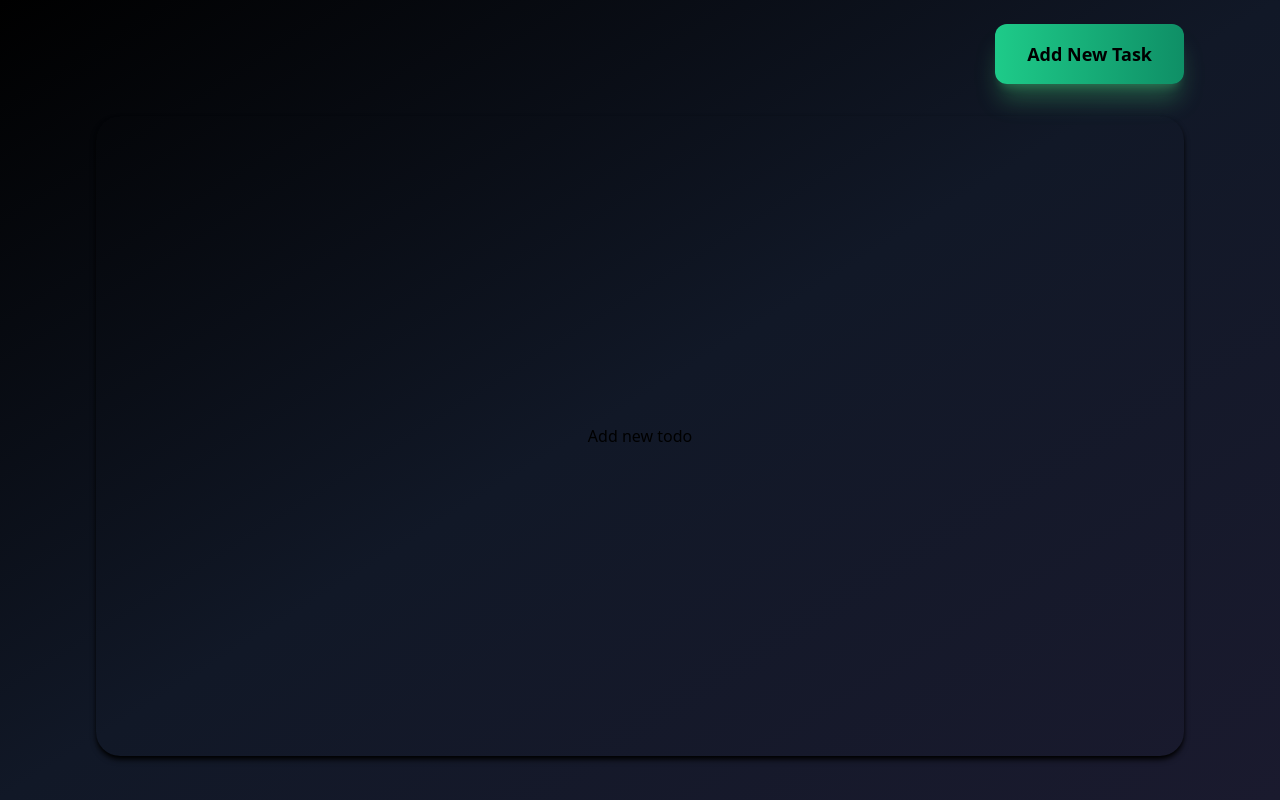
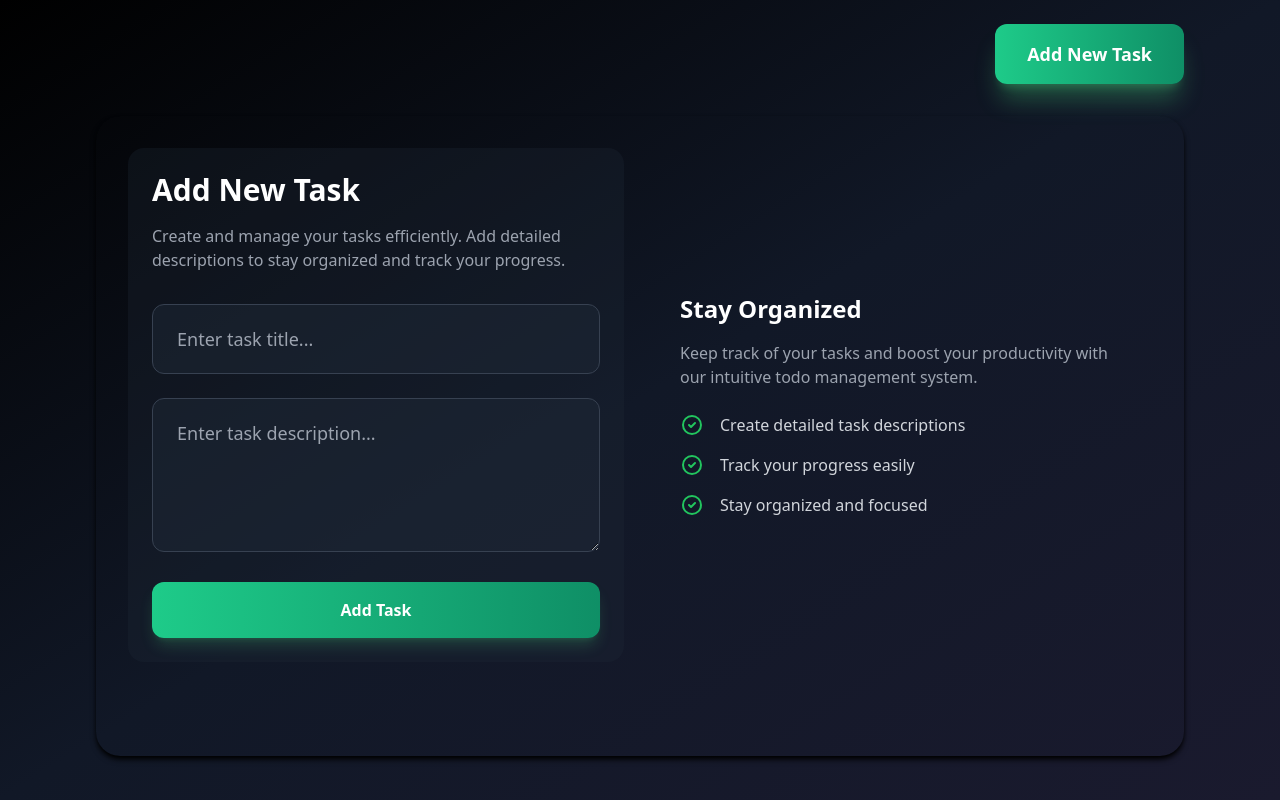
Before and after one commit to Mohotasir/Todo_app_MERN, a Next.js app: page /add_todo in a window 1280 px wide. Built offline with nearby package versions, Linux system fonts and the light colour scheme.

Commit message:
style: design addtodo form and fix: task design in home page

```diff
--- a/app/add_todo/page.jsx
+++ b/app/add_todo/page.jsx
@@ -2,6 +2,58 @@ import React from 'react'
 
 export default function page() {
   return (
-    <div>Add new todo</div>
+    <div>
+      <div className="grid md:grid-cols-2 gap-8 max-w-6xl mx-auto">
+        <div className="p-6 bg-gray-800/30 rounded-2xl">
+          <h2 className="text-3xl font-bold text-white mb-4">Add New Task</h2>
+          <p className="text-gray-400 mb-8">Create and manage your tasks efficiently. Add detailed descriptions to stay organized and track your progress.</p>
+
+          <form className="space-y-6">
+            <input
+              type="text"
+              placeholder="Enter task title..."
+              className="w-full bg-gray-800/50 text-gray-200 px-6 py-5 rounded-xl outline-none border border-gray-700 focus:border-green-500 transition-colors text-lg"
+            />
+            <textarea
+              placeholder="Enter task description..."
+              rows="4"
+              className="w-full bg-gray-800/50 text-gray-200 px-6 py-5 rounded-xl outline-none border border-gray-700 focus:border-green-500 transition-colors text-lg"
+            ></textarea>
+            <button
+              type="submit"
+              className="w-full bg-gradient-to-r from-[#1ecb89] to-[#0f8f66] px-8 py-4 rounded-xl font-semibold text-white hover:opacity-90 transition-opacity shadow-lg shadow-green-400/20"
+            >
+              Add Task
+            </button>
+          </form>
+        </div>
+
+        <div className="flex flex-col justify-center p-6">
+          <h3 className="text-2xl font-bold text-white mb-4">Stay Organized</h3>
+          <p className="text-gray-400 mb-6">Keep track of your tasks and boost your productivity with our intuitive todo management system.</p>
+
+          <div className="space-y-4">
+            <div className="flex items-center gap-4 text-gray-300">
+              <svg xmlns="http://www.w3.org/2000/svg" className="h-6 w-6 text-green-500" fill="none" viewBox="0 0 24 24" stroke="currentColor">
+                <path strokeLinecap="round" strokeLinejoin="round" strokeWidth={2} d="M9 12l2 2 4-4m6 2a9 9 0 11-18 0 9 9 0 0118 0z" />
+              </svg>
+              <span>Create detailed task descriptions</span>
+            </div>
+            <div className="flex items-center gap-4 text-gray-300">
+              <svg xmlns="http://www.w3.org/2000/svg" className="h-6 w-6 text-green-500" fill="none" viewBox="0 0 24 24" stroke="currentColor">
+                <path strokeLinecap="round" strokeLinejoin="round" strokeWidth={2} d="M9 12l2 2 4-4m6 2a9 9 0 11-18 0 9 9 0 0118 0z" />
+              </svg>
+              <span>Track your progress easily</span>
+            </div>
+            <div className="flex items-center gap-4 text-gray-300">
+              <svg xmlns="http://www.w3.org/2000/svg" className="h-6 w-6 text-green-500" fill="none" viewBox="0 0 24 24" stroke="currentColor">
+                <path strokeLinecap="round" strokeLinejoin="round" strokeWidth={2} d="M9 12l2 2 4-4m6 2a9 9 0 11-18 0 9 9 0 0118 0z" />
+              </svg>
+              <span>Stay organized and focused</span>
+            </div>
+          </div>
+        </div>
+      </div>
+    </div>
   )
 }
--- a/app/layout.js
+++ b/app/layout.js
@@ -11,7 +11,7 @@ export default function RootLayout({ children }) {
       <html lang="en">
          <body className="bg-no-repeat h-screen bg-gradient-to-br from-black via-gray-900 to-[#1a1a2e] ">
             <Navbar></Navbar>
-            <div className="md:mx-24 md:my-8 md:min-h-[80vh] flex items-center justify-center p-8 rounded-3xl shadow-md shadow-black">
+            <div className=" md:mx-24 md:my-8 md:min-h-[80vh]  p-8 rounded-3xl shadow-md shadow-black">
 
                   {children}
 
--- a/app/page.js
+++ b/app/page.js
@@ -4,6 +4,8 @@ export default function Home() {
   return (
     <div>
       <Task></Task>
+      <Task></Task>
+      <Task></Task>
     </div>
   );
 }
--- a/components/Navbar.jsx
+++ b/components/Navbar.jsx
@@ -4,7 +4,7 @@ import React from 'react'
 export default function Navbar() {
   return (
     <div className='flex justify-end mx-6 md:mx-24'>
-       <Link href={'/add_todo'} className='bg-gradient-to-r from-[#1ecb89] to-[#0f8f66] shadow-xl shadow-green-400/30 px-8 py-4 rounded-xl shadow-neon-purple mt-6 font-semibold text-lg'>Add New Task</Link>
+       <Link href={'/add_todo'} className='bg-gradient-to-r from-[#1ecb89] to-[#0f8f66] shadow-xl shadow-green-400/30 px-8 py-4 rounded-xl shadow-neon-purple mt-6 font-semibold text-lg text-white'>Add New Task</Link>
     </div>
   )
 }
--- a/components/Task.jsx
+++ b/components/Task.jsx
@@ -4,6 +4,7 @@ export default function Task() {
   return (
     <div>
       <div className="bg-gray-800/50 p-6 rounded-xl shadow-lg shadow-black/30 mb-4">
+        <div className="flex flex-col gap-3">
           <div className="flex items-center justify-between">
             <div className="flex items-center gap-4">
               <input type="checkbox" className="w-5 h-5 accent-green-500" />
@@ -24,6 +25,9 @@ export default function Task() {
               </button>
             </div>
           </div>
+
+          <p className="text-gray-400 text-base">Sample task description goes here. This description helps you stay organized and track your progress effectively.</p>
+        </div>
       </div>
     </div>
   )
```
Lines whose indentation alone changed are shown as unchanged.
